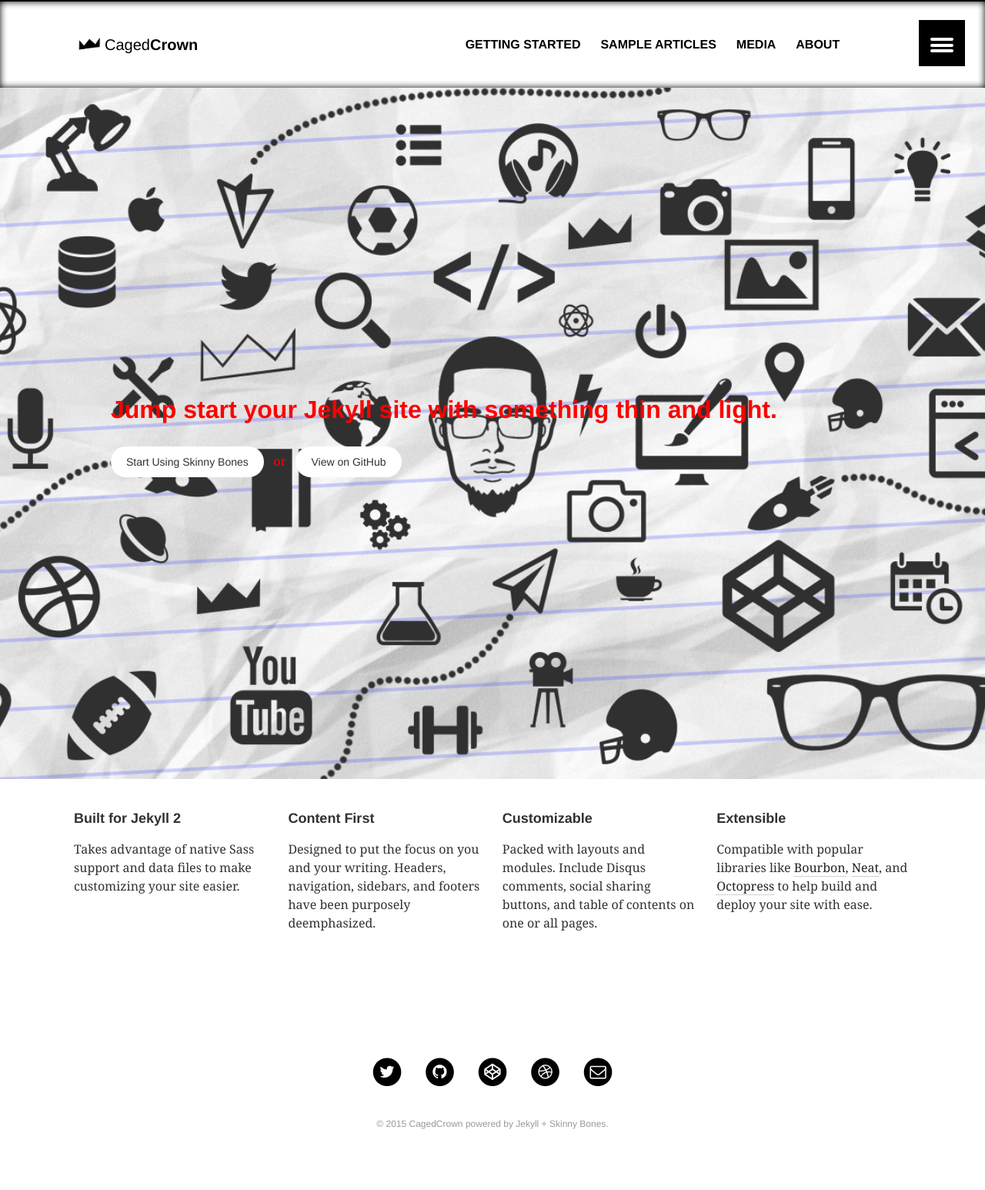
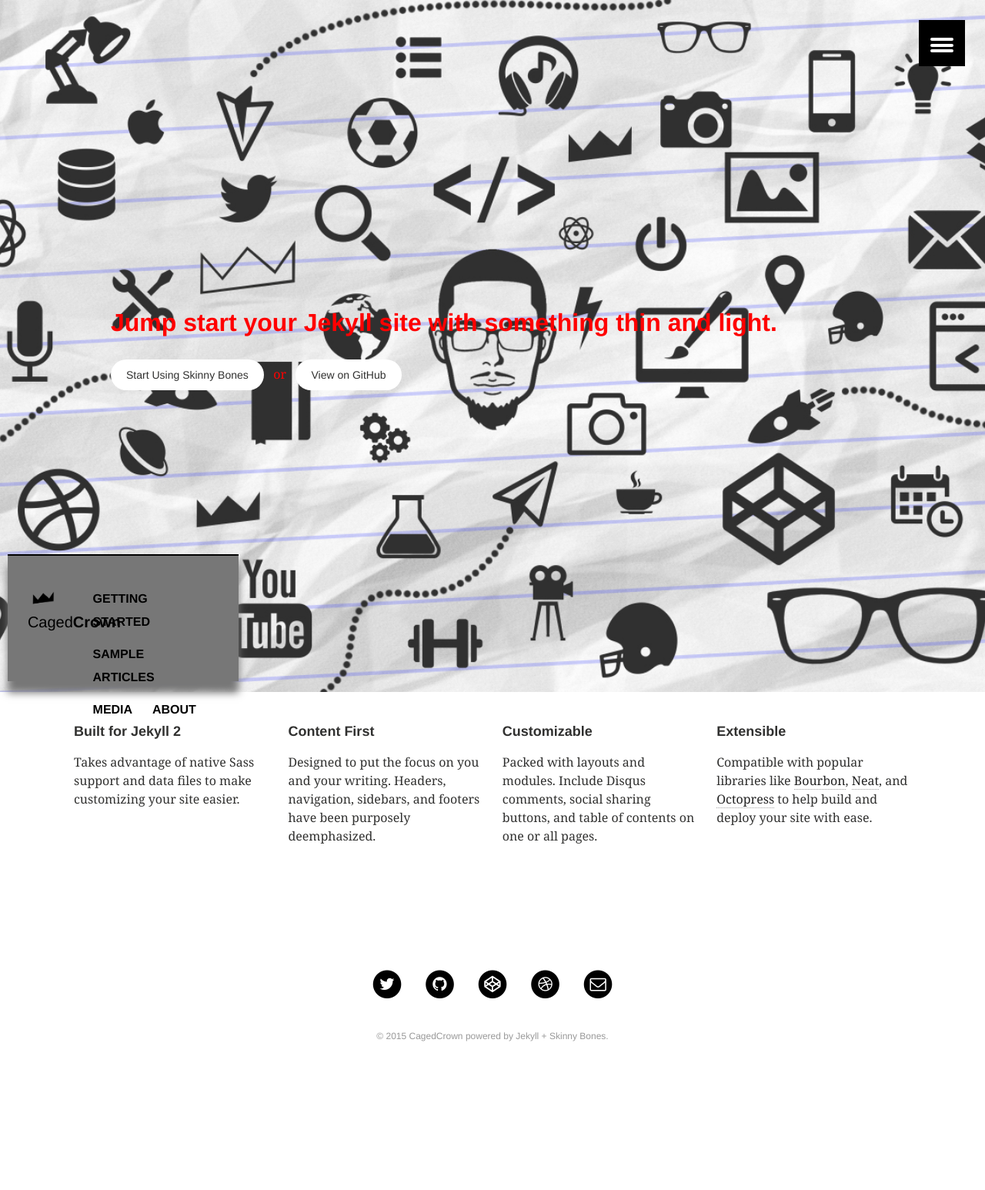
Before and after one commit to cagedcrown/cagedcrown.github.io, a Jekyll site: the page built from index.md, in a window 1280 px wide. Shown: the whole page at 77% size. Built offline with Jekyll 4.4.1, drawn with Linux system fonts in a browser that asks for light colours; after the commit the page ends 1432 px from its top, so only the background shows below that.

```diff
--- a/_sass/_layout.scss
+++ b/_sass/_layout.scss
@@ -3,9 +3,23 @@
 
 #masthead {
 	border-top: 2px solid black;
-	-moz-box-shadow:    inset 0 0 10px #000000;
-  	-webkit-box-shadow: inset 0 0 10px #000000;
-  	box-shadow:         inset 0 0 10px #000000;
+	z-index: -1;
+	position: absolute;
+	content: "";
+	bottom: 15px;
+	left: 10px;
+	width: 50%;
+	top: 80%;
+	max-width:300px;
+	background: #777;
+	-webkit-box-shadow: 0 15px 10px #777;
+	-moz-box-shadow: 0 15px 10px #777;
+	box-shadow: 0 15px 10px #777;
+	-webkit-transform: rotate(-3deg);
+	-moz-transform: rotate(-3deg);
+	-o-transform: rotate(-3deg);
+	-ms-transform: rotate(-3deg);
+	transform: rotate(-3deg);
 	padding: $gutter;
 	z-index: 5;
 	@include transform(translate(0,0));
@@ -341,7 +355,7 @@
 	}
 	li {
 		@include media($micro) { @include font-size(16,no,18); }
-    @include media($small) { @include font-size(16,no,18); }
+		@include media($small) { @include font-size(16,no,18); }
 		@include font-size(12,no,16);
 		border-bottom: 1px solid $border-color;
 	}
```
